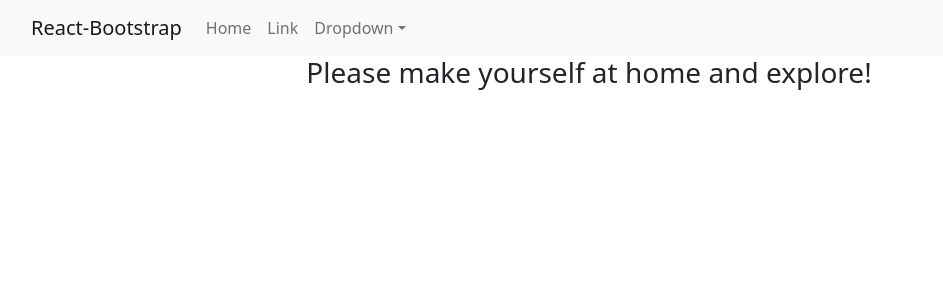
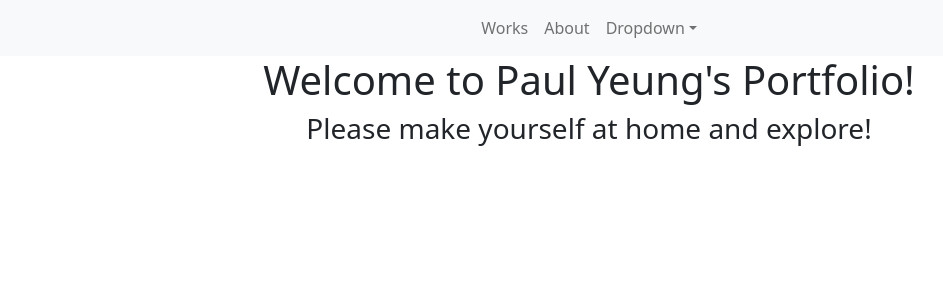
Before and after one commit to paulryeung/portfolio-paulryeung, a React (Create React App) app: page / in a window 1280 px wide. Shown: the top 300 px of the page, without its empty margins (51-994 px from the left). Built offline with nearby package versions, Linux system fonts and the light colour scheme.

Commit message:
bootstrap nav bar update

```diff
--- a/src/Components/NavBar/NavBar.jsx
+++ b/src/Components/NavBar/NavBar.jsx
@@ -8,14 +8,17 @@ import NavDropdown from "react-bootstrap/NavDropdown";
 
 function NavBar() {
   return (
-    <Navbar bg="light" expand="lg" fixed="top">
+    <Navbar bg="light" expand="lg">
       <Container>
-        <Navbar.Brand href="#home">React-Bootstrap</Navbar.Brand>
         <Navbar.Toggle aria-controls="basic-navbar-nav" />
         <Navbar.Collapse id="basic-navbar-nav">
-          <Nav className="me-auto">
-            <Nav.Link href="#home">Home</Nav.Link>
-            <Nav.Link href="#link">Link</Nav.Link>
+          <Nav className="m-auto ">
+            <Nav.Link as={Link} to="/">
+              Works
+            </Nav.Link>
+            <Nav.Link as={Link} to="/about">
+              About
+            </Nav.Link>
             <NavDropdown title="Dropdown" id="basic-nav-dropdown">
               <NavDropdown.Item href="#action/3.1">Action</NavDropdown.Item>
               <NavDropdown.Item href="#action/3.2">
```
Also changed, not shown: src/Components/NavBar/NavBar.css (added).
